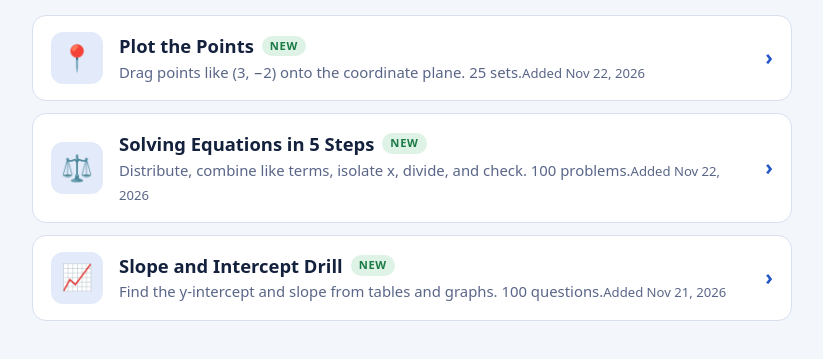
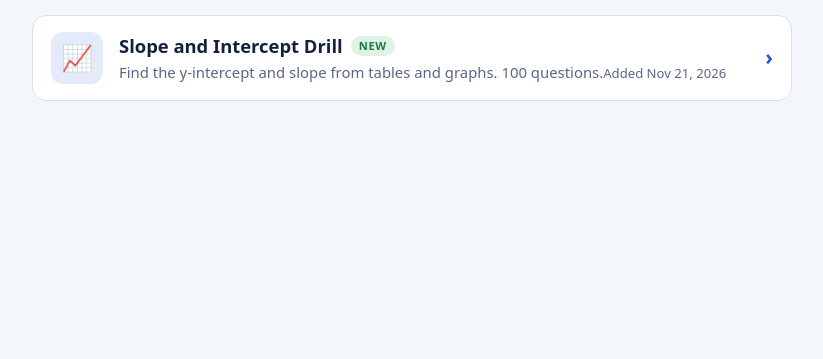
Before and after one commit to sshaw-glitch/pre-algebra9, a plain HTML site: page index.html in a window 1280 px wide. Shown: the part 105-464 px from the top of the page, without its empty margins (228-1051 px from the left). Drawn offline with Linux system fonts and the light colour scheme.

Commit message:
Update index.html
just blocking 2 pages for now

```diff
--- a/index.html
+++ b/index.html
@@ -40,8 +40,8 @@ h1{margin:0;font-size:clamp(1.7rem,3vw + 1rem,2.5rem);line-height:1.1}
 // To add a page: copy one line, change the file name, title, description, and date (YYYY-MM-DD).
 // The newest date shows first, and pages from the last 7 days get a "New" tag.
 var PAGES = [
-  { file: "plot_the_points.html",    icon: "\uD83D\uDCCD", title: "Plot the Points",           desc: "Drag points like (3, \u22122) onto the coordinate plane. 25 sets.",                         date: "2026-11-22" },
-  { file: "solving_equations.html",  icon: "\u2696\uFE0F", title: "Solving Equations in 5 Steps", desc: "Distribute, combine like terms, isolate x, divide, and check. 100 problems.",         date: "2026-11-22" },
+//  { file: "plot_the_points.html",    icon: "\uD83D\uDCCD", title: "Plot the Points",           desc: "Drag points like (3, \u22122) onto the coordinate plane. 25 sets.",                         date: "2026-11-22" },
+//  { file: "solving_equations.html",  icon: "\u2696\uFE0F", title: "Solving Equations in 5 Steps", desc: "Distribute, combine like terms, isolate x, divide, and check. 100 problems.",         date: "2026-11-22" },
   { file: "slope_drill.html",        icon: "\uD83D\uDCC8", title: "Slope and Intercept Drill",  desc: "Find the y-intercept and slope from tables and graphs. 100 questions.",                   date: "2026-11-21" }
 ];
 // -----------------------------------------------------
```
